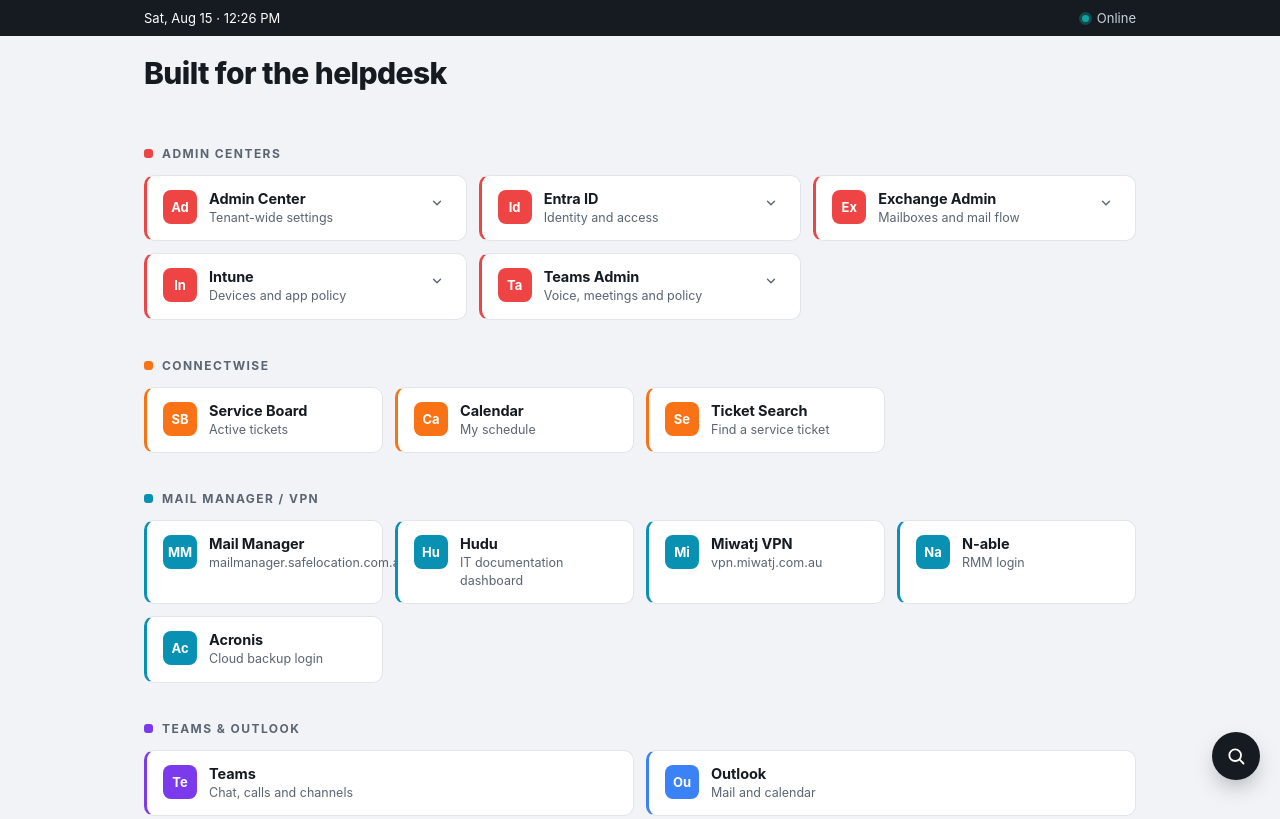
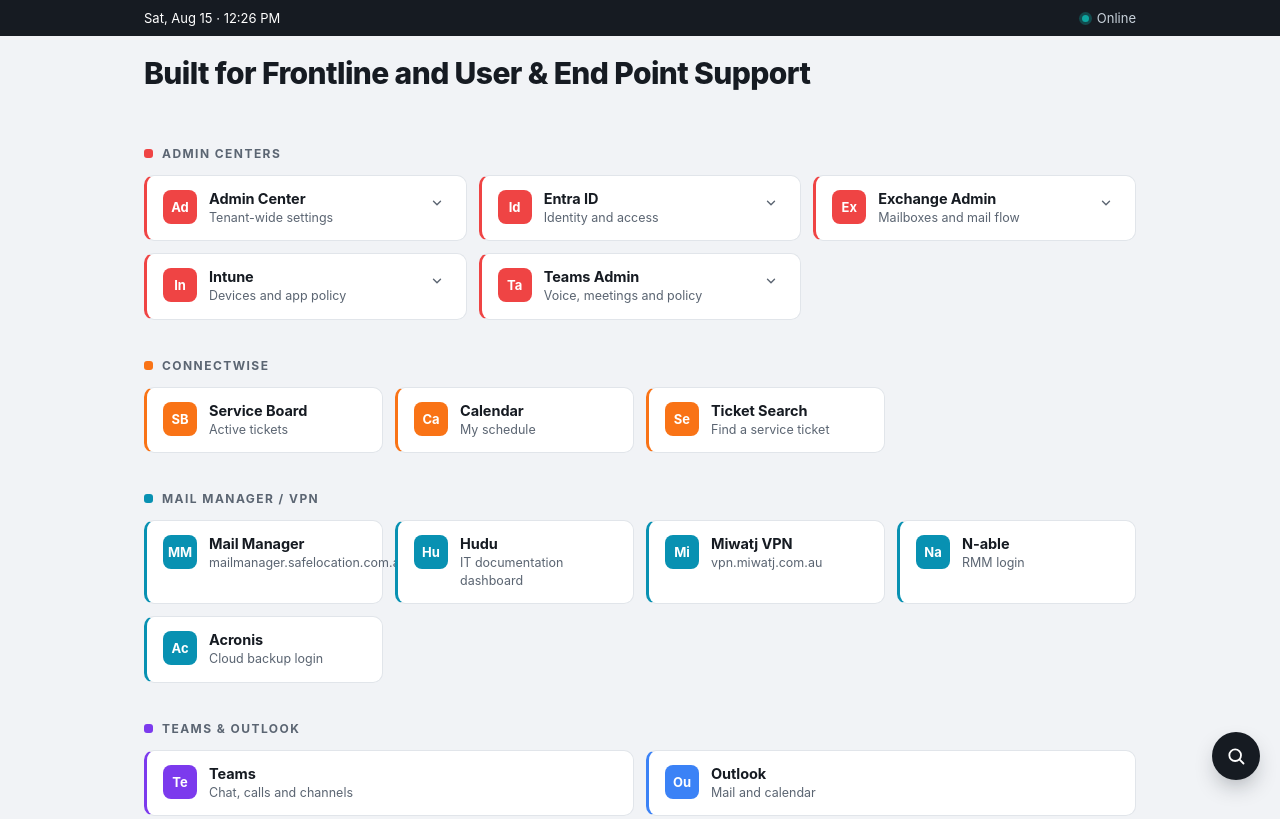
Before and after one commit to prashilthegreat/m365-work-hub, a plain HTML site: page index.html in a window 1280 px wide. Shown: the top 819 px of the page. Drawn offline with Linux system fonts and the light colour scheme.

Commit message:
Update title to "Built for Frontline and User & End Point Support"

```diff
--- a/index.html
+++ b/index.html
@@ -101,7 +101,7 @@
 
 <div class="wrap">
   <header class="hero">
-    <h1>Built for the helpdesk</h1>
+    <h1>Built for Frontline and User &amp; End Point Support</h1>
   </header>
   <section class="group" data-accent="#EF4444">
     <h2><span class="swatch" style="background:#EF4444"></span>Admin Centers</h2>
```
